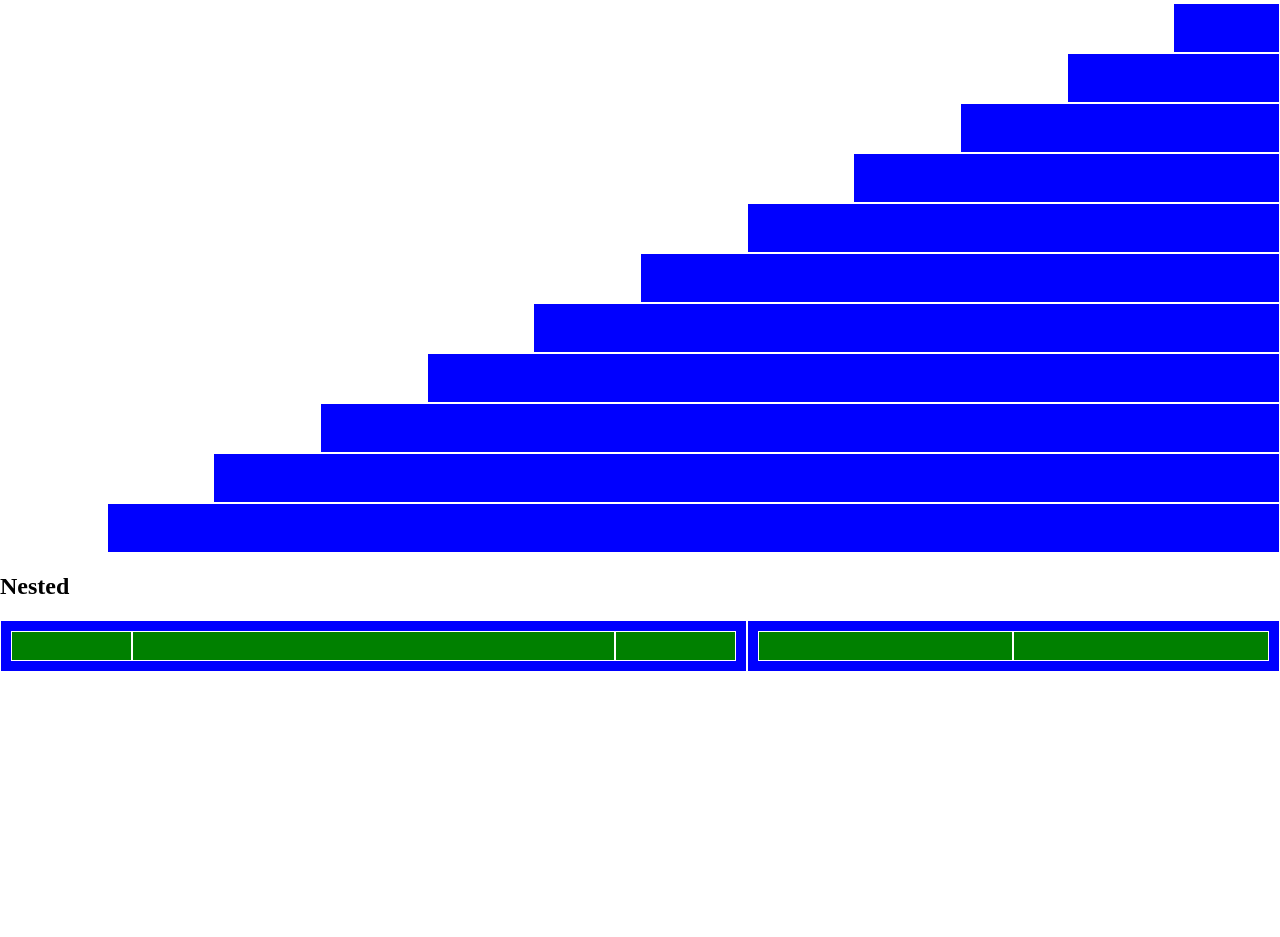
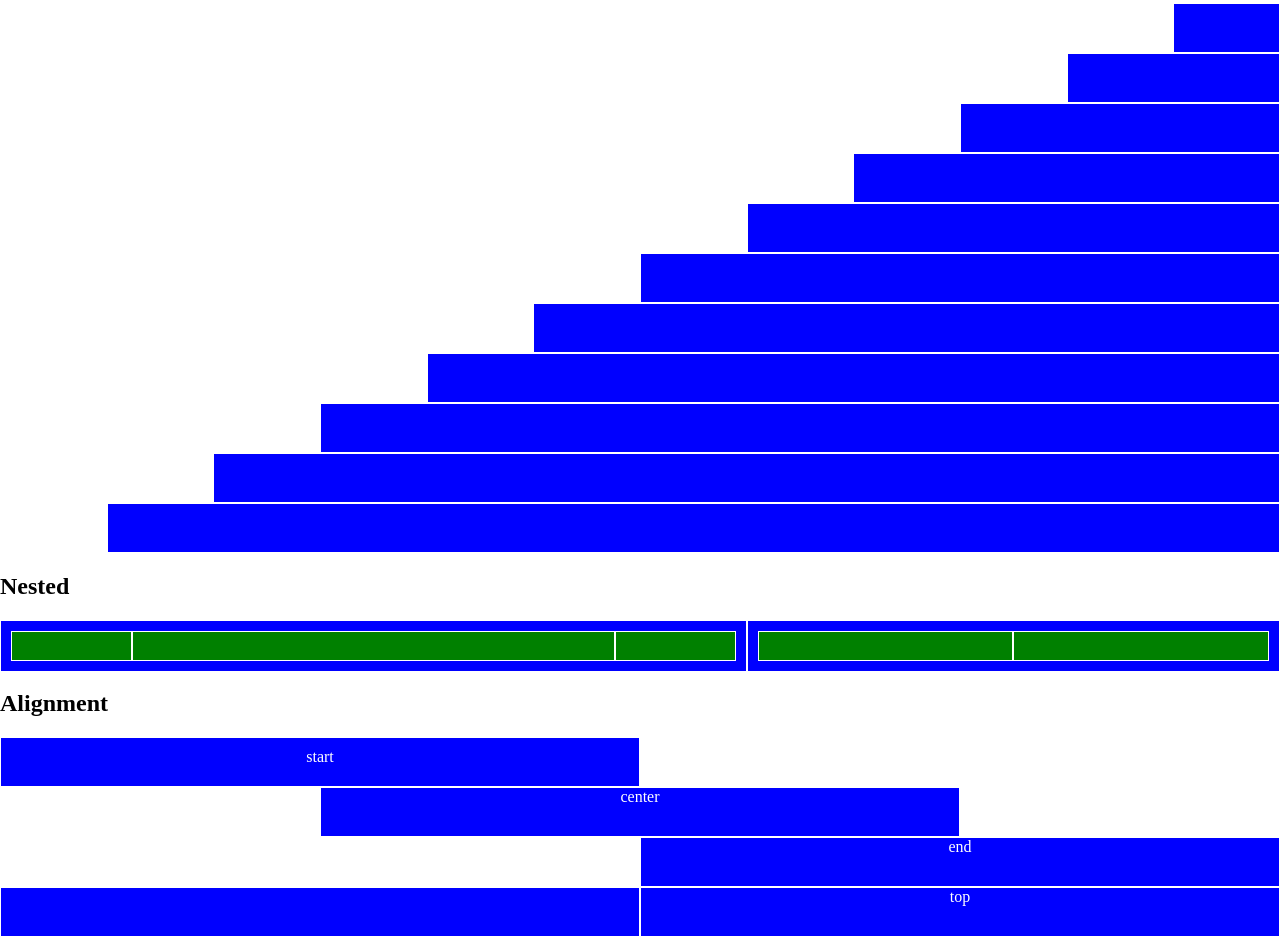
Before and after one commit to ClaudioScordari/html-css-12bool, a plain HTML site: page index.html in a window 1280 px wide. Shown: the part 831-1768 px from the top of the page. Before the commit the page ends 1503 px from the top, so only its background shows below. Drawn offline with Linux system fonts and the light colour scheme.

Commit message:
Add sezione alignment

```diff
--- a/css/style.css
+++ b/css/style.css
@@ -13,6 +13,7 @@
 */
 .container {
     max-width: 100%;
+    color: white;
 }
 
 .row {
@@ -23,6 +24,7 @@
 .col {
     border: 1px solid white;
     background-color: blue;
+    text-align: center;
 }
 
 .green {
@@ -31,10 +33,15 @@
 
 h2 {
     margin: 20px 0;
+    color: black;
 }
 
 .padding {
     padding: 10px;
+}
+
+.left {
+    height: 100px;
 }
 
 /*
--- a/index.html
+++ b/index.html
@@ -196,6 +196,29 @@
 
                 </section>
 
+                <section class="alignment">
+                    <h2>Alignment</h2>
+
+                    <div class="row">
+                        <div class="col-6 padding">start</div>
+                    </div>
+
+                    <div class="row">
+                        <div class="col-6 col-offset-3">center</div>
+                    </div>
+
+                    <div class="row">
+                        <div class="col-6 col-offset-6">end</div>
+                    </div>
+
+                    <div class="row">
+                        <div class="col-6"></div>
+
+                        <div class="col-6">top</div>
+                    </div>
+
+                </section>
+
             </div>
 
         </main>
```
